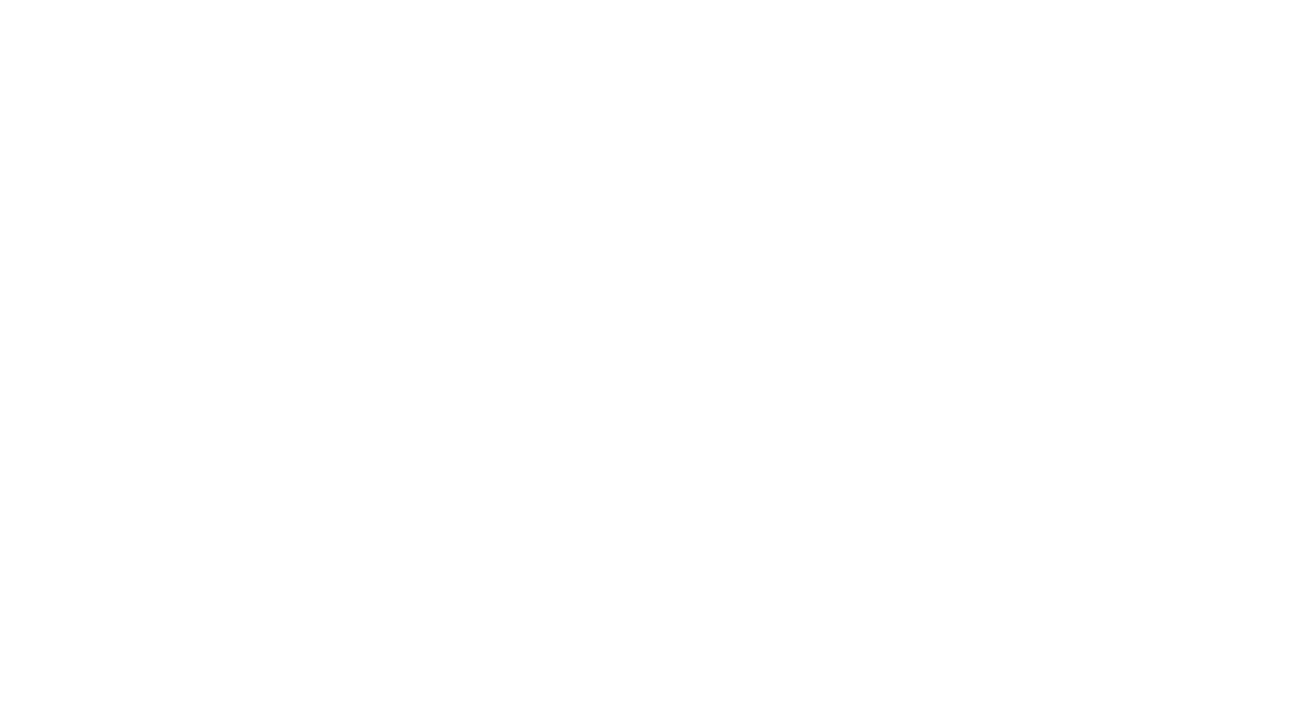
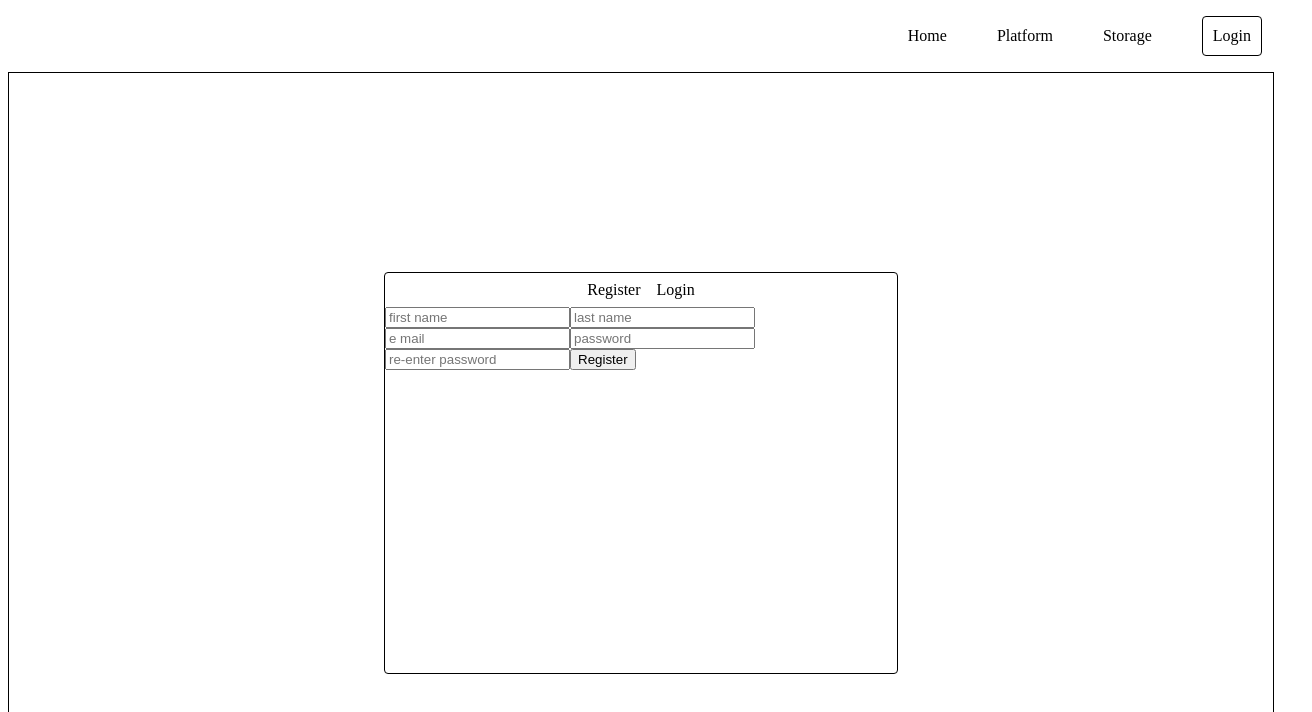
Before and after one commit to GayashanGamage/test-frontend, a Vue app: page /member/register in a window 1280 px wide. Before the commit this address had no page. Shown: the top 712 px of the page, 1312 px wide, since content can reach past the window. Built offline with nearby package versions, Linux system fonts and the light colour scheme.

Commit message:
add browser storage facility

```diff
--- /dev/null
+++ b/src/components/Login.vue
@@ -0,0 +1,9 @@
+<template>
+  <div class="level-one-container">
+    <p>login</p>
+  </div>
+</template>
+
+<script setup>
+name: "Login";
+</script>
--- a/src/components/MenuBar.vue
+++ b/src/components/MenuBar.vue
@@ -5,8 +5,11 @@
       <li class="menu-item">
         <router-link to="/test">Platform</router-link>
       </li>
+      <li class="menu-item">
+        <router-link to="/storage">Storage</router-link>
+      </li>
       <li class="menu-item login">
-        <router-link to="/login">Login</router-link>
+        <router-link to="/member">Login</router-link>
       </li>
     </ul>
   </div>
--- /dev/null
+++ b/src/components/Register.vue
@@ -0,0 +1,52 @@
+<template>
+  <div class="level-one-container">
+    <input
+      type="text"
+      placeholder="first name"
+      v-model="userData['firsName']"
+    />
+    <input type="text" placeholder="last name" v-model="userData['lastName']" />
+    <input type="text" placeholder="e mail" v-model="userData['email']" />
+    <input
+      type="password"
+      placeholder="password"
+      v-model="userData['password']"
+    />
+    <input type="password" placeholder="re-enter password" v-model="password" />
+    <button @click="buttonClick">Register</button>
+    <p v-show="message">password is not mached</p>
+  </div>
+</template>
+
+<script setup>
+import axios from "axios";
+import { ref } from "vue";
+name: "Register";
+
+const userData = ref({
+  firsName: null,
+  lastName: null,
+  email: null,
+  password: null,
+});
+const password = ref();
+const message = ref(false);
+
+const buttonClick = () => {
+  if (userData.value["password"] === password.value) {
+    message.value = false;
+    axios
+      .post("https://api.gamage.me/user-register", {
+        firstName: userData.value["firsName"],
+        lastName: userData.value["lastName"],
+        email: userData.value["email"],
+        password: userData.value["password"],
+      })
+      .then(function (response) {
+        console.log(response);
+      });
+  } else {
+    message.value = true;
+  }
+};
+</script>
--- a/src/views/Login.vue
+++ /dev/null
@@ -1,17 +0,0 @@
-<template>
-  <div class="level-one-container">
-    <div class="level-two-container">
-      <MenuBar></MenuBar>
-    </div>
-    <div class="level-two-container">
-      <p>login page</p>
-    </div>
-  </div>
-</template>
-
-<script setup>
-import MenuBar from "@/components/MenuBar.vue";
-name: "Login";
-</script>
-
-<style scoped></style>
--- /dev/null
+++ b/src/views/Members.vue
@@ -0,0 +1,55 @@
+<template>
+  <div class="level-one-container">
+    <div class="level-two-container">
+      <MenuBar></MenuBar>
+    </div>
+    <div class="level-two-container content">
+      <div class="level-three-container">
+        <div class="level-four-container">
+          <router-link to="/member/register" class="log-link"
+            >Register</router-link
+          >
+          <router-link to="/member/login" class="log-link">Login</router-link>
+        </div>
+        <div class="level-four-container">
+          <router-view></router-view>
+        </div>
+      </div>
+    </div>
+  </div>
+</template>
+
+<script setup>
+import MenuBar from "@/components/MenuBar.vue";
+name: "Members";
+</script>
+
+<style scoped>
+.content {
+  border: 1px solid black;
+  width: 100%;
+  height: 100vh;
+  display: flex;
+  justify-content: center;
+  align-items: center;
+}
+.level-three-container {
+  width: 40vw;
+  height: 50vh;
+  border: 1px solid black;
+  border-radius: 4px;
+}
+.level-four-container {
+  display: flex;
+  justify-content: center;
+  flex-direction: row;
+}
+.log-link {
+  padding: 8px;
+  text-decoration: none;
+  color: black;
+}
+.log-link:hover {
+  color: blue;
+}
+</style>
--- /dev/null
+++ b/src/views/Storage.vue
@@ -0,0 +1,68 @@
+<template>
+  <div class="level-one-container">
+    <!-- menu bar -->
+    <MenuBar></MenuBar>
+    <!-- local storage -->
+    <h3>Local Storage</h3>
+    <input type="text" id="Uname" />
+    <button @click="setLocal">set LocaStorage</button>
+    <button @click="deleteLocal">delete</button>
+    <p>{{ userName }}</p>
+    <hr />
+    <!-- cookies -->
+    <h3>Cookie storage</h3>
+    <input type="text" id="city" />
+    <button @click="setCookie">set Cookies</button>
+    <button @click="deleteCookie">delete</button>
+    <!-- <p>{{ city }}</p> -->
+    <hr />
+    <!-- session -->
+    <h3>Session storage</h3>
+    <input type="text" id="country" />
+    <button @click="setSession">set Session</button>
+    <button @click="deleteSessoin">delete</button>
+    <!-- <p>{{ country }}</p> -->
+    <hr />
+  </div>
+</template>
+
+<script setup>
+import MenuBar from "@/components/MenuBar.vue";
+import { onBeforeMount, ref } from "vue";
+const userName = ref();
+
+// local storage
+const setLocal = () => {
+  localStorage.setItem("name", document.getElementById("Uname").value);
+};
+
+const deleteLocal = () => {
+  localStorage.removeItem("name");
+};
+
+// cookie storage
+const setCookie = () => {
+  city = document.getElementById("city").value;
+  document.cookie = "city =" + city + "; path=/;";
+};
+
+const deleteCookie = () => {
+  document.cookie =
+    "city =" + city + "; path=/; Expires=Thu, 01 Jan 1970 00:00:01 GMT;";
+};
+
+// session storage
+const setSession = () => {
+  country = document.getElementById("country").value;
+  sessionStorage.setItem("country", country);
+};
+
+const deleteSessoin = () => {
+  sessionStorage.removeItem("country");
+};
+
+onBeforeMount(() => {
+  userName.value = localStorage.getItem("name");
+});
+console.log(document.cookie);
+</script>
```
Also changed, not shown: src/router/index.js (+20 -3 lines).
